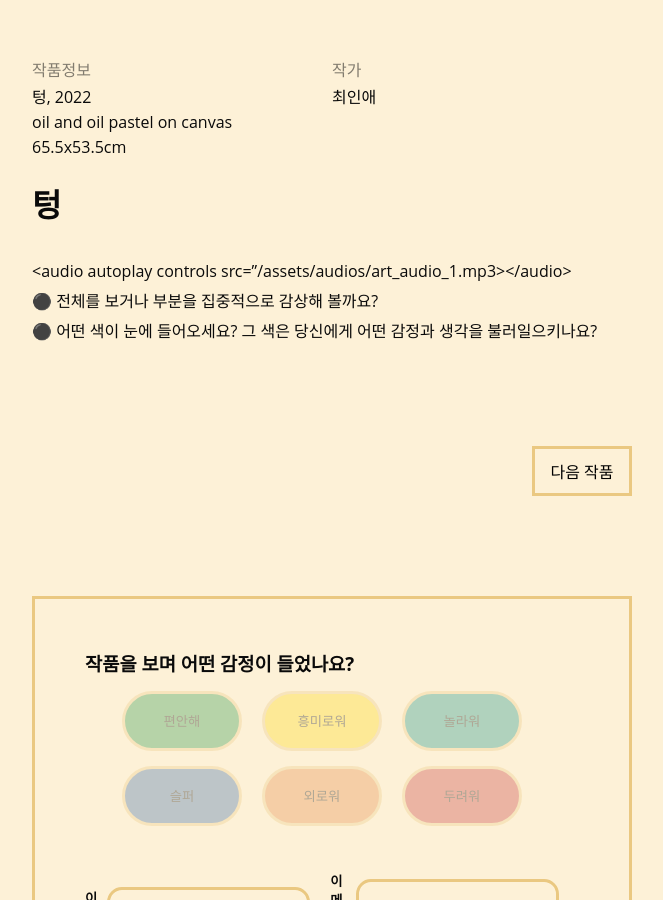
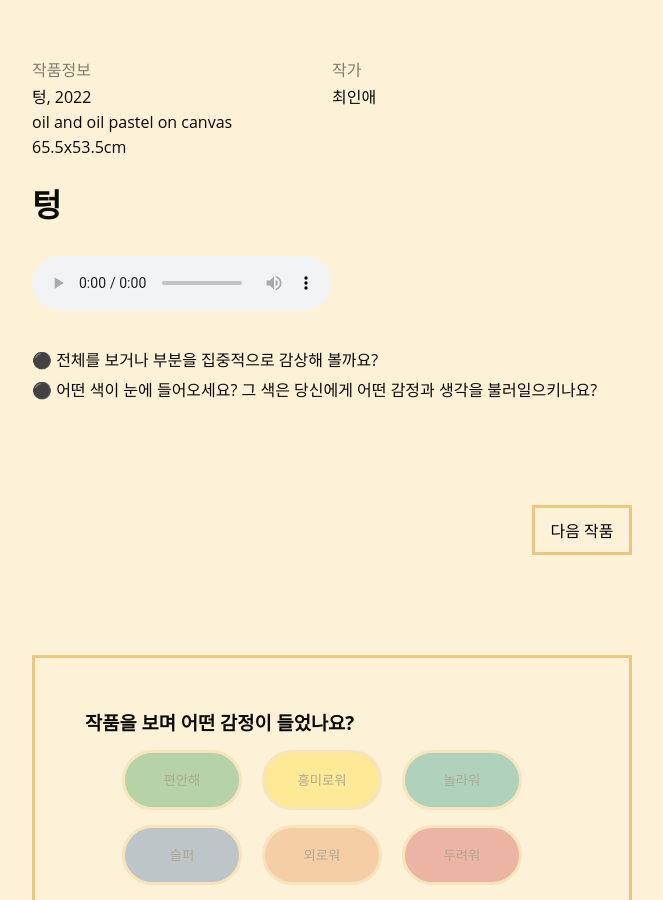
Before and after one commit to ybeom/inxside, a Jekyll site: the page built from _posts/2022-09-25-1.md, in a window 1280 px wide and 900 px high, scrolled down 653 px. Shown: the whole window, without its empty margins (308-971 px from the left). Built offline with Jekyll 4.4.1, drawn with Linux system fonts in a browser that asks for light colours.

Commit message:
audio link fixed

```diff
--- a/_posts/2022-09-25-1.md
+++ b/_posts/2022-09-25-1.md
@@ -12,7 +12,7 @@ fileName: "art_1.JPG"
 
 # 텅
 
-<audio autoplay controls src="{{'assets/audios/art_audio_1.mp3'|relative_url}}></audio>
+<audio autoplay controls src="{{'assets/audios/art_audio_1.mp3'|relative_url}}"></audio>
 
 ⚫️ 전체를 보거나 부분을 집중적으로 감상해 볼까요?
 
```
